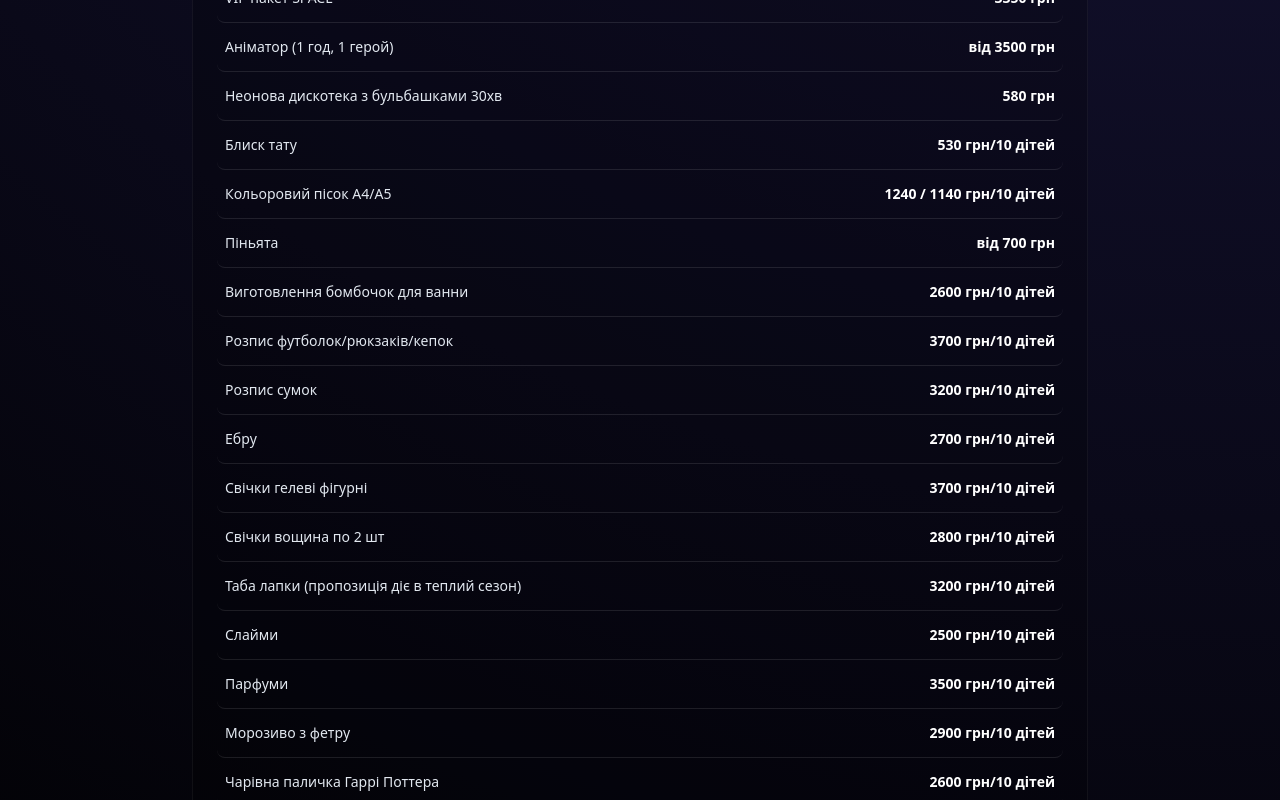
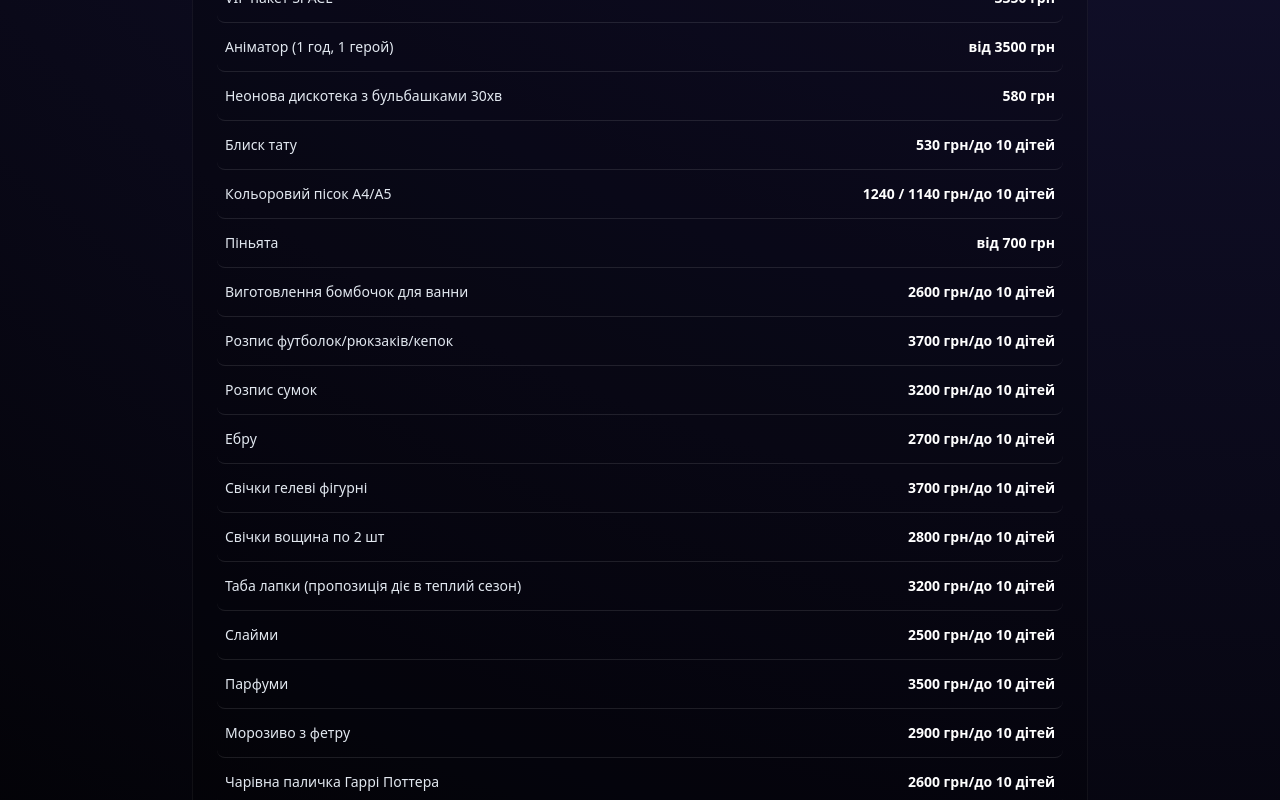
Before and after one commit to IrynaRybka/smile-neon-club, a Next.js app: page /prices in a window 1280 px wide. Shown: the part 1400-2200 px from the top of the page. Built offline with nearby package versions, Linux system fonts and the light colour scheme.

Commit message:
add googletagmanager

```diff
--- a/app/layout.tsx
+++ b/app/layout.tsx
@@ -3,6 +3,7 @@ import { Geist, Geist_Mono } from "next/font/google";
 import "./globals.css";
 import Header from "@/components/Header";
 import Footer from "@/components/Footer";
+import { GoogleTagManager } from '@next/third-parties/google';
 
 const geistSans = Geist({
   variable: "--font-geist-sans",
@@ -65,6 +66,7 @@ export default function RootLayout({
         </main>
 
         <Footer />
+        <GoogleTagManager gtmId="GTM-M3D7ZQ9J" />
       </body>
     </html>
   );
--- a/components/prices/SpaceList.tsx
+++ b/components/prices/SpaceList.tsx
@@ -9,21 +9,21 @@ const priceList = [
   { name: "VIP пакет SPACE", price: "3350 грн" },
   { name: "Аніматор (1 год, 1 герой)", price: "від 3500 грн" },
   { name: "Неонова дискотека з бульбашками 30хв", price: "580 грн" },
-  { name: "Блиск тату", price: "530 грн/10 дітей" },
-  { name: "Кольоровий пісок А4/А5", price: "1240 / 1140 грн/10 дітей" },
+  { name: "Блиск тату", price: "530 грн/до 10 дітей" },
+  { name: "Кольоровий пісок А4/А5", price: "1240 / 1140 грн/до 10 дітей" },
   { name: "Піньята", price: "від 700 грн" },
-  { name: "Виготовлення бомбочок для ванни", price: "2600 грн/10 дітей" },
-  { name: "Розпис футболок/рюкзаків/кепок", price: "3700 грн/10 дітей" },
-  { name: "Розпис сумок", price: "3200 грн/10 дітей" },
-  { name: "Ебру", price: "2700 грн/10 дітей" },
-  { name: "Свічки гелеві фігурні", price: "3700 грн/10 дітей" },
-  { name: "Свічки вощина по 2 шт", price: "2800 грн/10 дітей" },
-  { name: "Таба лапки (пропозиція діє в теплий сезон)", price: "3200 грн/10 дітей" },
-  { name: "Слайми", price: "2500 грн/10 дітей" },
-  { name: "Парфуми", price: "3500 грн/10 дітей" },
-  { name: "Морозиво з фетру", price: "2900 грн/10 дітей" },
-  { name: "Чарівна паличка Гаррі Поттера", price: "2600 грн/10 дітей" },
-  { name: "Миловаріння", price: "3500 грн/10 дітей" },
+  { name: "Виготовлення бомбочок для ванни", price: "2600 грн/до 10 дітей" },
+  { name: "Розпис футболок/рюкзаків/кепок", price: "3700 грн/до 10 дітей" },
+  { name: "Розпис сумок", price: "3200 грн/до 10 дітей" },
+  { name: "Ебру", price: "2700 грн/до 10 дітей" },
+  { name: "Свічки гелеві фігурні", price: "3700 грн/до 10 дітей" },
+  { name: "Свічки вощина по 2 шт", price: "2800 грн/до 10 дітей" },
+  { name: "Таба лапки (пропозиція діє в теплий сезон)", price: "3200 грн/до 10 дітей" },
+  { name: "Слайми", price: "2500 грн/до 10 дітей" },
+  { name: "Парфуми", price: "3500 грн/до 10 дітей" },
+  { name: "Морозиво з фетру", price: "2900 грн/до 10 дітей" },
+  { name: "Чарівна паличка Гаррі Поттера", price: "2600 грн/до 10 дітей" },
+  { name: "Миловаріння", price: "3500 грн/до 10 дітей" },
   { name: "Під ваш запит організуємо інший майстер-клас", price: "Вартість по запиту" },
 ];
 
--- a/package.json
+++ b/package.json
@@ -9,6 +9,7 @@
     "lint": "eslint"
   },
   "dependencies": {
+    "@next/third-parties": "^16.2.12",
     "lucide-react": "^1.20.0",
     "next": "16.2.4",
     "react": "19.2.4",
```
Also changed, not shown: 1 other file (tests, documents, lock files or other folders).
